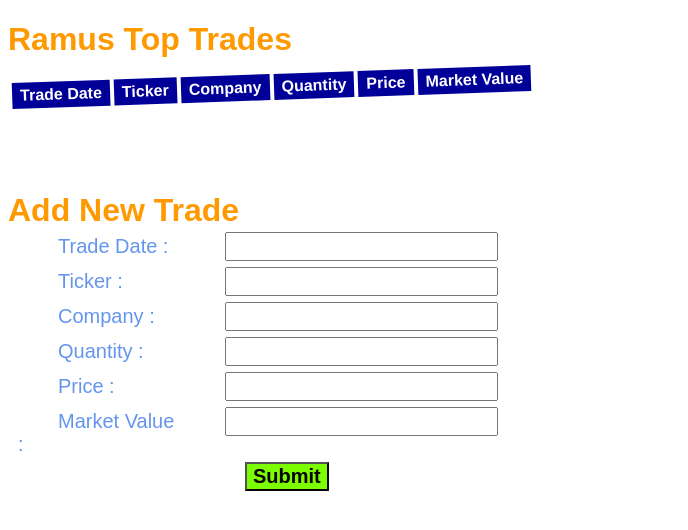
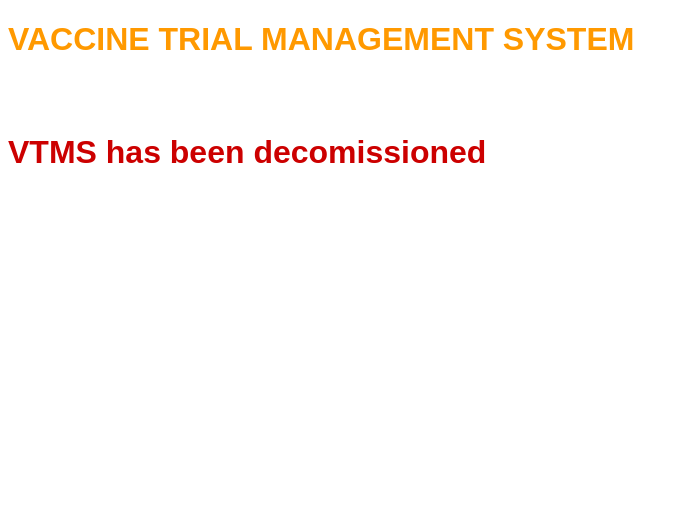
Before and after one commit to ramu-git/vtms, a plain HTML site: page trades.html in a window 1280 px wide. Shown: the whole page, without its empty margins (0-688 px from the left). Drawn offline with nearby package versions, Linux system fonts and the light colour scheme; no server answers.

Commit message:
Baseline2

```diff
--- a/trades.html
+++ b/trades.html
@@ -87,9 +87,9 @@
 
 </head>
 <body>
-    <h1 style="color: #FF9900;">Ramus Top Trades</h1>
+    <h1 style="color: #FF9900;">VACCINE TRIAL MANAGEMENT SYSTEM</h1>
 
-    <table class="zigzag">
+    <!--<table class="zigzag">
         <thead>
             <tr>
                 <th class="header">Trade Date</th>
@@ -102,11 +102,11 @@
         </thead>
         <tbody id="trade-body">
         </tbody>
-    </table>
+    </table>-->
     <br /><br /><br />
 
-    <h1 style="color: #FF9900;">Add New Trade</h1>
-    <form>
+    <h1>VTMS has been decomissioned</h1>
+    <!--<form>
         <div class="rTable">
             <div class="rTableRow">
                 <div class="rTableCell">
@@ -149,7 +149,7 @@
                 </div>
             </div>
         </div>
-    </form>
+    </form>-->
 
     <script type="text/javascript" src="https://code.jquery.com/jquery-3.6.0.min.js"></script>
     <script type="text/javascript">var API_URL = 'https://297b3cnjp1.execute-api.us-east-1.amazonaws.com/prod/trades';
```
